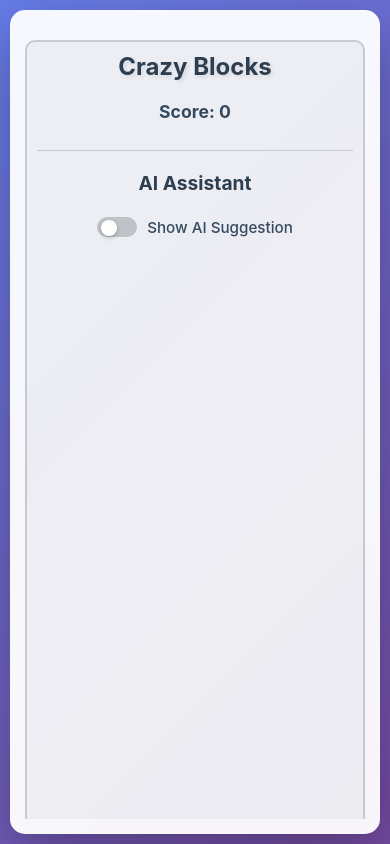
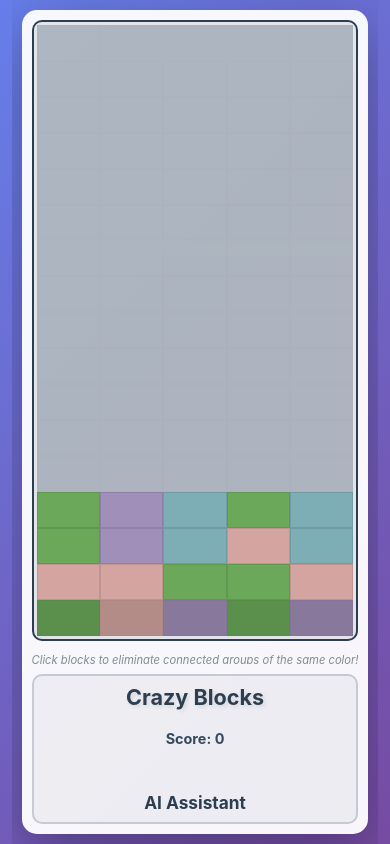
Before and after one commit to CRRogo/crazyblocks-ai, a React (Vite) app: page / in a window 390 px wide. Built offline with nearby package versions, Linux system fonts and the light colour scheme.

Commit message:
mobile friendly

```diff
--- a/src/components/Game.css
+++ b/src/components/Game.css
@@ -377,21 +377,86 @@
     flex-direction: column;
   }
 
+  .game-board-section {
+    flex: 1 1 auto;
+    min-height: 0;
+    width: 100%;
+  }
+
   .control-panel {
     max-width: 100%;
     width: 100%;
+    flex-shrink: 0;
+    max-height: 200px;
+    overflow-y: auto;
+  }
+
+  .grid-container {
+    flex: 1;
+    min-height: 300px;
   }
 }
 
 @media (max-width: 600px) {
   .game-container {
-    padding: 15px;
-    height: 98vh;
-    max-height: 98vh;
+    padding: 10px;
+    height: 100vh;
+    max-height: 100vh;
+  }
+
+  .game-content {
+    gap: 10px;
+  }
+
+  .game-board-section {
+    flex: 1 1 0;
+    min-height: 0;
+  }
+
+  .grid-container {
+    padding: 3px;
+    min-height: 250px;
+    flex: 1 1 0;
+    display: flex;
+    align-items: center;
+    justify-content: center;
+  }
+
+  .grid {
+    min-height: 250px;
+    min-width: 150px;
+    width: 100%;
+    max-width: 100%;
+    height: auto;
+    max-height: 100%;
+  }
+
+  /* Ensure grid fits on mobile screens */
+  .game-board-section {
+    display: flex;
+    flex-direction: column;
+    min-height: 0;
   }
 
   .control-panel {
-    padding: 10px;
+    padding: 8px;
     min-width: auto;
+    max-height: 150px;
+    font-size: 0.9em;
+  }
+
+  .control-panel h1 {
+    font-size: 1.2em;
+    margin: 0 0 5px 0;
+  }
+
+  .control-panel .score {
+    font-size: 1em;
+    margin: 0 0 5px 0;
+  }
+
+  .instructions {
+    font-size: 0.7em;
+    padding: 2px 0;
   }
 }
```
Also changed, not shown: crazyblocks-strategies.json, 1 other file (tests, documents, lock files or other folders).
